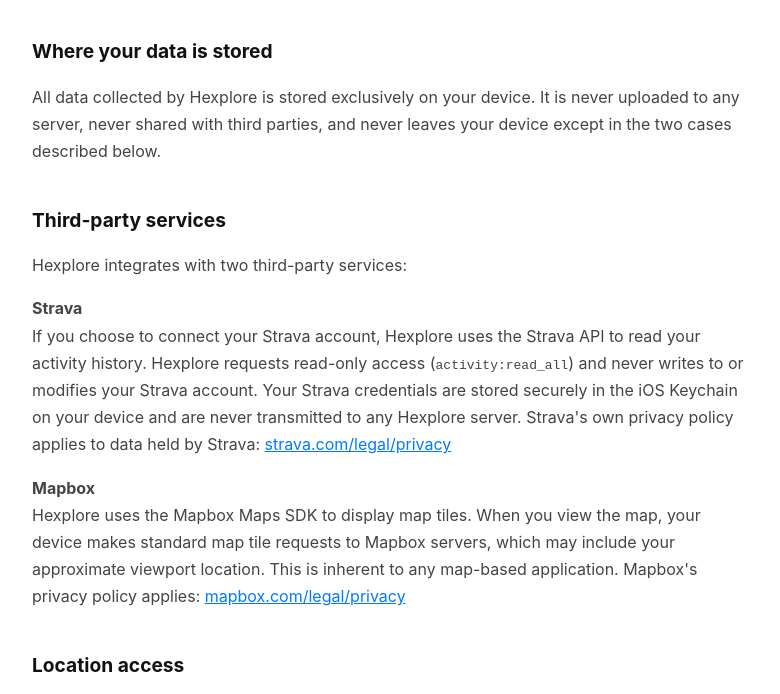
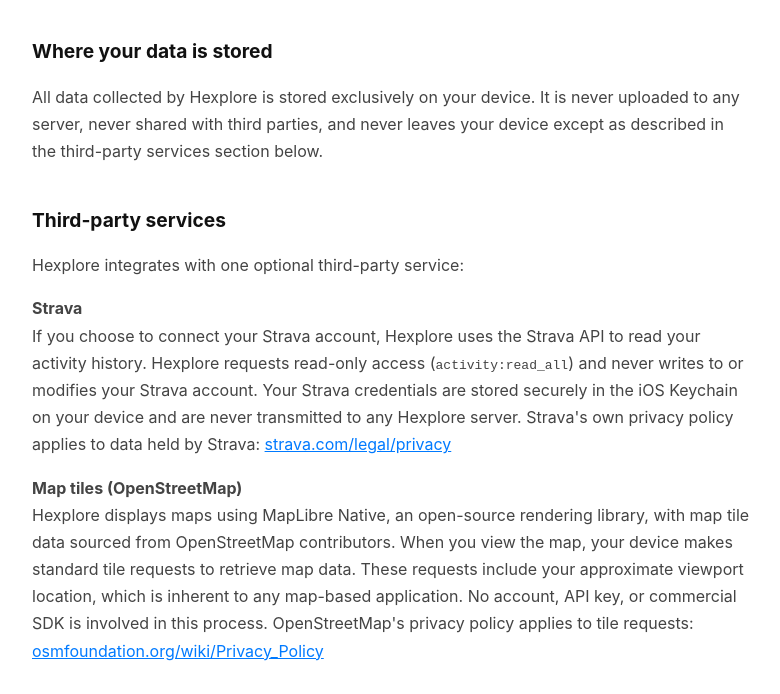
Before and after one commit to stroudiedr/hexplore-app, a plain HTML site: page privacy.html in a window 1280 px wide. Shown: the part 824-1518 px from the top of the page, without its empty margins (248-1028 px from the left). Drawn offline with Linux system fonts and the light colour scheme.

Commit message:
Updated excluding Mapbox with MapLibre

```diff
--- a/privacy.html
+++ b/privacy.html
@@ -26,7 +26,7 @@
 <body>
 
   <h1>Privacy Policy</h1>
-  <span class="updated">Last updated: June 2026</span>
+  <span class="updated">Last updated: July 2026</span>
 
   <p>
     Hexplore is built on a simple principle: your data belongs to you.
@@ -61,12 +61,13 @@
   <p>
     All data collected by Hexplore is stored exclusively on your device.
     It is never uploaded to any server, never shared with third parties,
-    and never leaves your device except in the two cases described below.
+    and never leaves your device except as described in the third-party
+    services section below.
   </p>
 
   <h2>Third-party services</h2>
 
-  <p>Hexplore integrates with two third-party services:</p>
+  <p>Hexplore integrates with one optional third-party service:</p>
 
   <p><strong>Strava</strong><br>
   If you choose to connect your Strava account, Hexplore uses the Strava API
@@ -77,12 +78,15 @@
   Strava's own privacy policy applies to data held by Strava:
   <a href="https://www.strava.com/legal/privacy">strava.com/legal/privacy</a></p>
 
-  <p><strong>Mapbox</strong><br>
-  Hexplore uses the Mapbox Maps SDK to display map tiles. When you view the
-  map, your device makes standard map tile requests to Mapbox servers, which
-  may include your approximate viewport location. This is inherent to any
-  map-based application. Mapbox's privacy policy applies:
-  <a href="https://www.mapbox.com/legal/privacy">mapbox.com/legal/privacy</a></p>
+  <p><strong>Map tiles (OpenStreetMap)</strong><br>
+  Hexplore displays maps using MapLibre Native, an open-source rendering
+  library, with map tile data sourced from OpenStreetMap contributors.
+  When you view the map, your device makes standard tile requests to retrieve
+  map data. These requests include your approximate viewport location, which
+  is inherent to any map-based application. No account, API key, or
+  commercial SDK is involved in this process. OpenStreetMap's privacy policy
+  applies to tile requests:
+  <a href="https://wiki.osmfoundation.org/wiki/Privacy_Policy">osmfoundation.org/wiki/Privacy_Policy</a></p>
 
   <h2>Location access</h2>
   <p>
```
